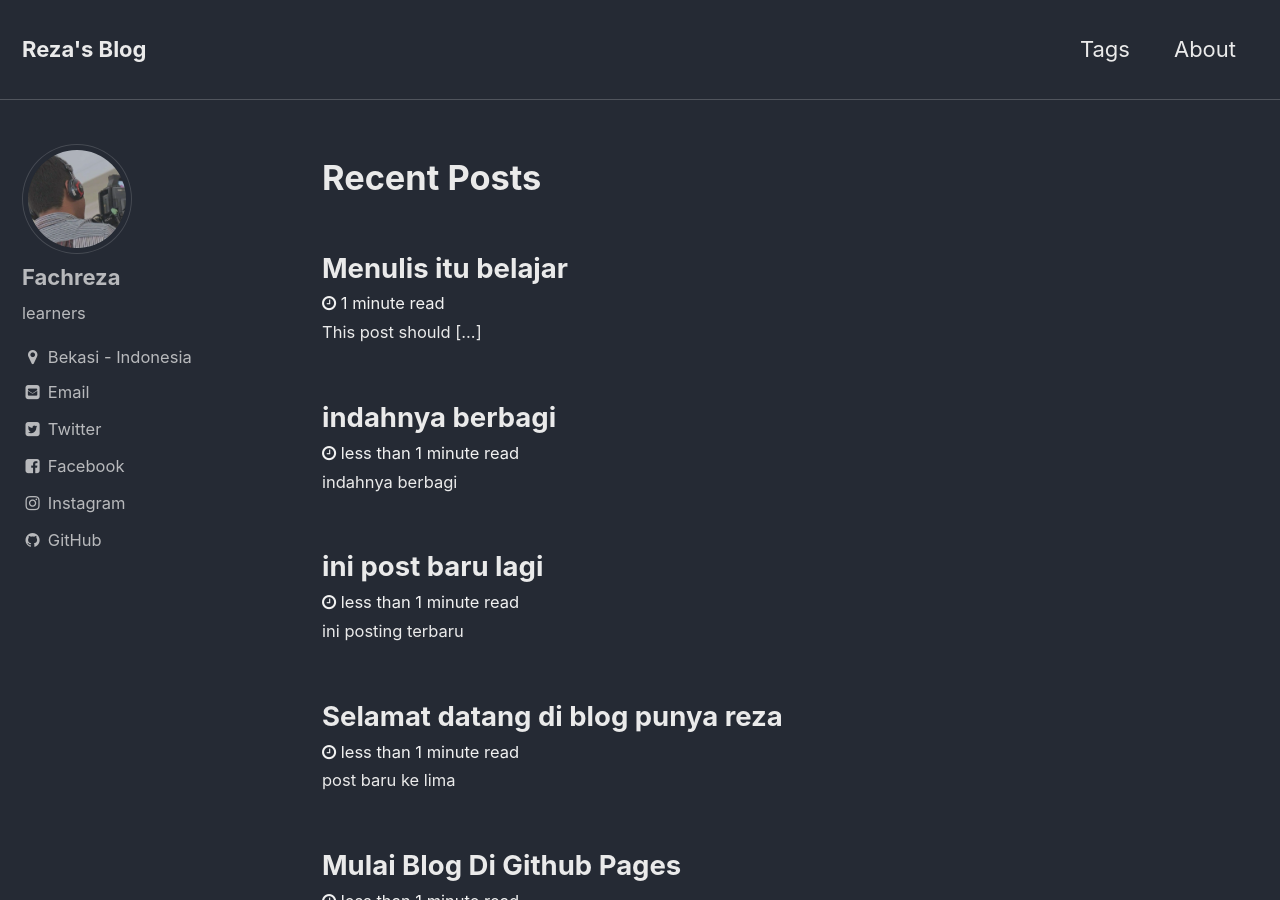
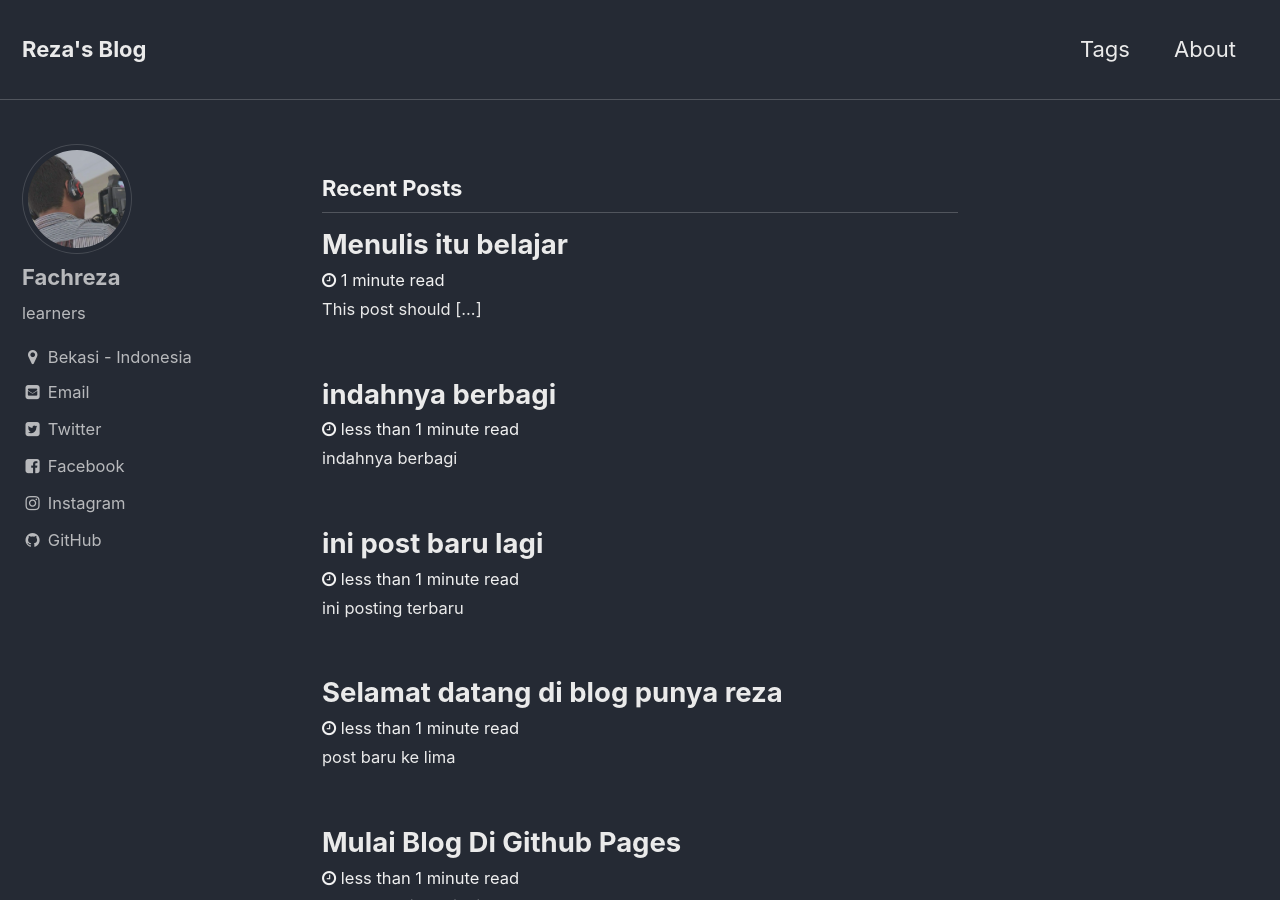
Before and after one commit to fahrz/blog, a Jekyll site: the page built from index.html, in a window 1280 px wide and 900 px high. Built offline with Jekyll 4.4.1, drawn with Linux system fonts in a browser that asks for light colours; the list of posts is cut into pages by our own code.

Commit message:
edit home

```diff
--- a/_layouts/home.html
+++ b/_layouts/home.html
@@ -1,8 +1,9 @@
 ---
 layout: archive
+title: Selamat Datang!
 ---
 
-<h1 class="page__title">{{ site.data.ui-text[site.locale].recent_posts | default: "Recent Posts" }}</h1>
+<h3 class="archive__subtitle">{{ site.data.ui-text[site.locale].recent_posts | default: "Recent Posts" }}</h3>
 
 {% for post in paginator.posts %}
   {% include archive-single.html %}
```
